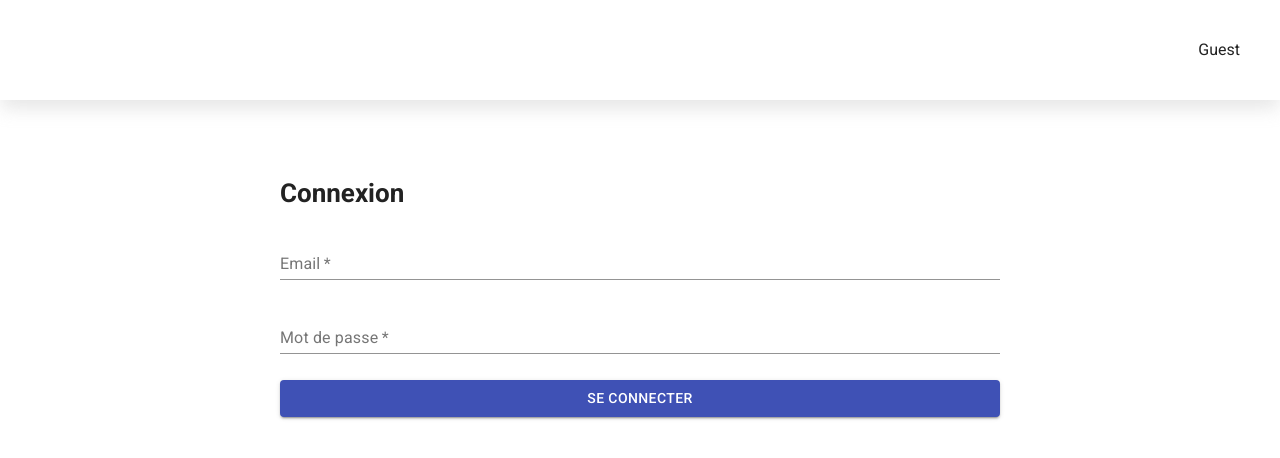
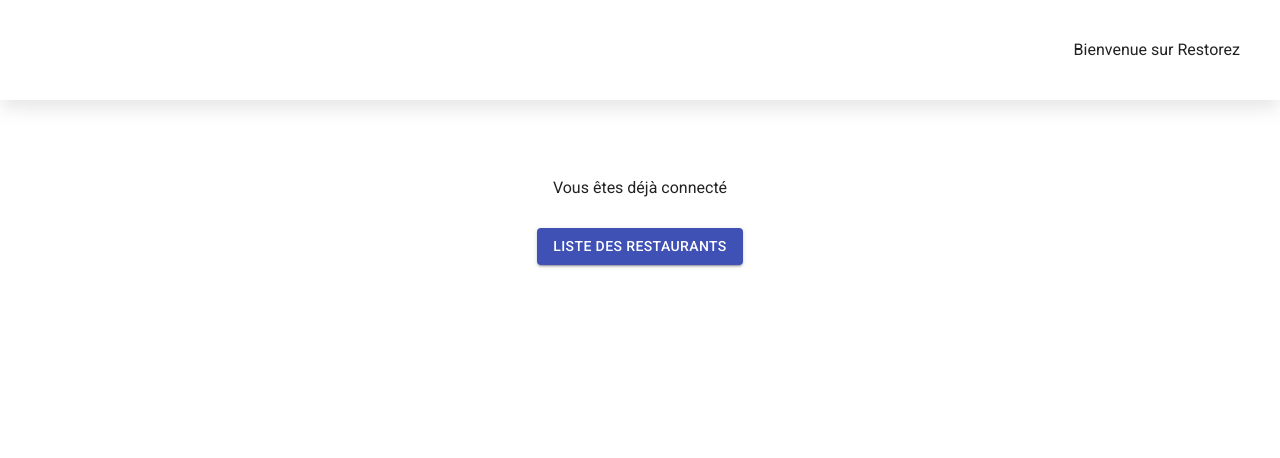
Before and after one commit to bpaquier/restorez_front, a Next.js app: page /login in a window 1280 px wide. Shown: the top 458 px of the page. Built offline with nearby package versions, Linux system fonts and the light colour scheme.

Commit message:
fix divers style

```diff
--- a/Components/FormLogin/index.js
+++ b/Components/FormLogin/index.js
@@ -52,6 +52,7 @@ export default function FormLogin({ title, handleSubmit }) {
                 type={input.type}
                 value={values[input.name]}
                 onChange={handleChange}
+                defaultValue=''
               />
             );
           })}
--- a/Components/Nav/index.js
+++ b/Components/Nav/index.js
@@ -6,12 +6,15 @@ import classnames from "classnames/bind";
 import css from "./styles.module.scss";
 import { userContext } from "../../context/userContext";
 import { useContext } from "react";
+import { useRouter } from "next/router"
 
 export default function Nav() {
   const { user, setUser } = useContext(userContext);
+  const router = useRouter();
 
   const signOut = () => {
     setUser({});
+    router.push('/login')
   };
   return (
     <header className={css.nav}>
@@ -33,7 +36,7 @@ export default function Nav() {
           </div>
         </div>
       ) : (
-        <p>Guest</p>
+        <p>Bienvenue sur Restorez</p>
       )}
     </header>
   );
--- a/Components/Nav/styles.module.scss
+++ b/Components/Nav/styles.module.scss
@@ -11,6 +11,7 @@
   align-items: center;
   padding: 20px 5vh;
   box-sizing: border-box;
+  z-index: 9;
 }
 
 .navContent {
--- a/pages/login/index.js
+++ b/pages/login/index.js
@@ -2,13 +2,14 @@ import axios from "axios";
 import { useContext } from "react";
 
 import CustomHead from "../../Components/Head/index";
-import css from "../styles.module.scss";
+import css from "./styles.module.scss";
 import FormLogin from "../../Components/FormLogin";
+import Button from "@material-ui/core/Button";
 import { userContext } from "../../context/userContext";
 import { useRouter } from "next/router";
 
 export default function Login() {
-  const { setUser } = useContext(userContext);
+  const { user, setUser } = useContext(userContext);
   const router = useRouter();
 
   const handleSumbit = async (values) => {
@@ -31,11 +32,22 @@ export default function Login() {
       }
     } catch (e) {}
   };
+  const goMainPage = () => {
+    router.push("/");
+  }
   return (
       <>
         <CustomHead />
         <main className={css.pageContainer}>
+          {user && Object.keys(user).length === 0 ? (
             <FormLogin title={"Connexion"} handleSubmit={handleSumbit} />
+          ) : (
+            <div className={css.alreadyLogContainer}>
+              <p className={css.alreadyLogButton}>Vous êtes déjà connecté</p>
+              <Button onClick={goMainPage} variant="contained"
+              color="primary">Liste des restaurants</Button>
+            </div>
+          )}
         </main>
       </>
   );
--- /dev/null
+++ b/pages/login/styles.module.scss
@@ -0,0 +1,6 @@
+.alreadyLogContainer {
+  display: flex;
+  flex-direction: column;
+  align-items: center;
+  gap: 32px;
+}
```
Also changed, not shown: pages/restaurant/[uid].js (+4 -3 lines), 1 other file (tests, documents, lock files or other folders). Lines whose indentation alone changed are shown as unchanged.
